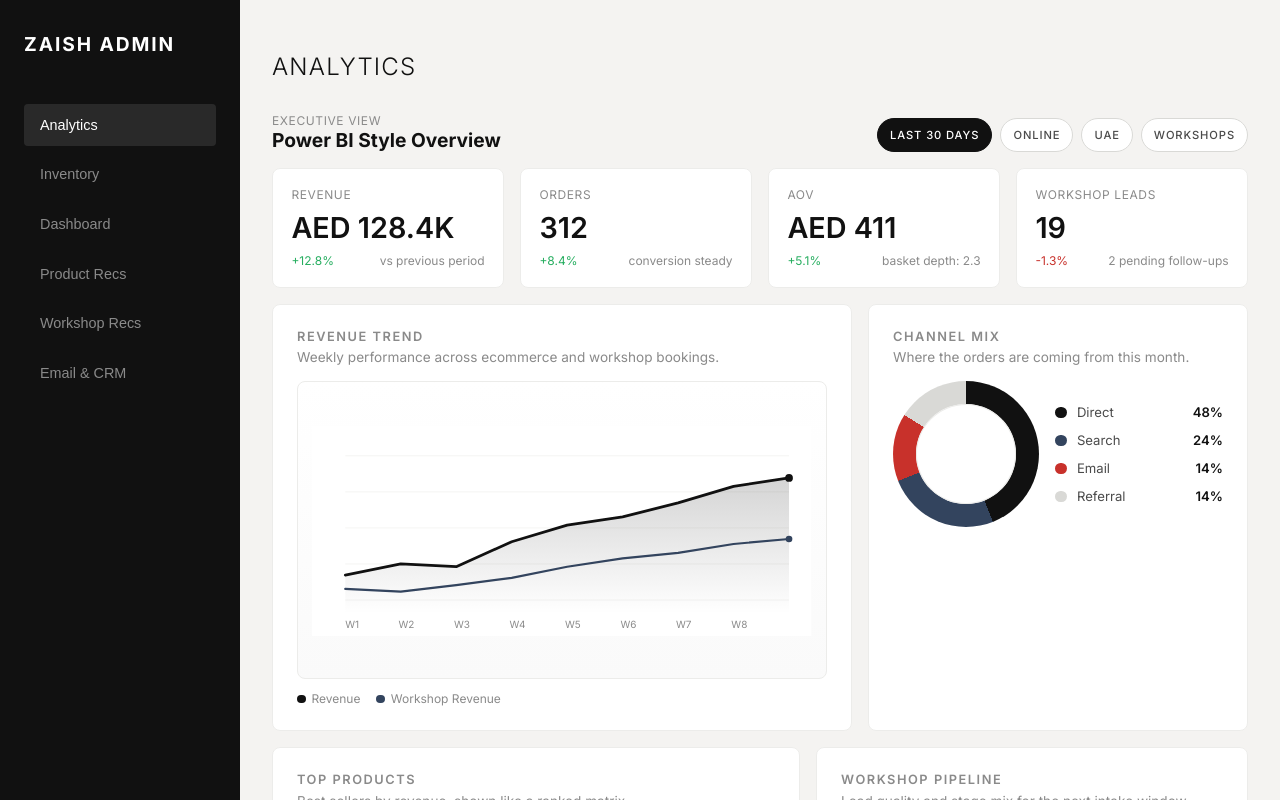
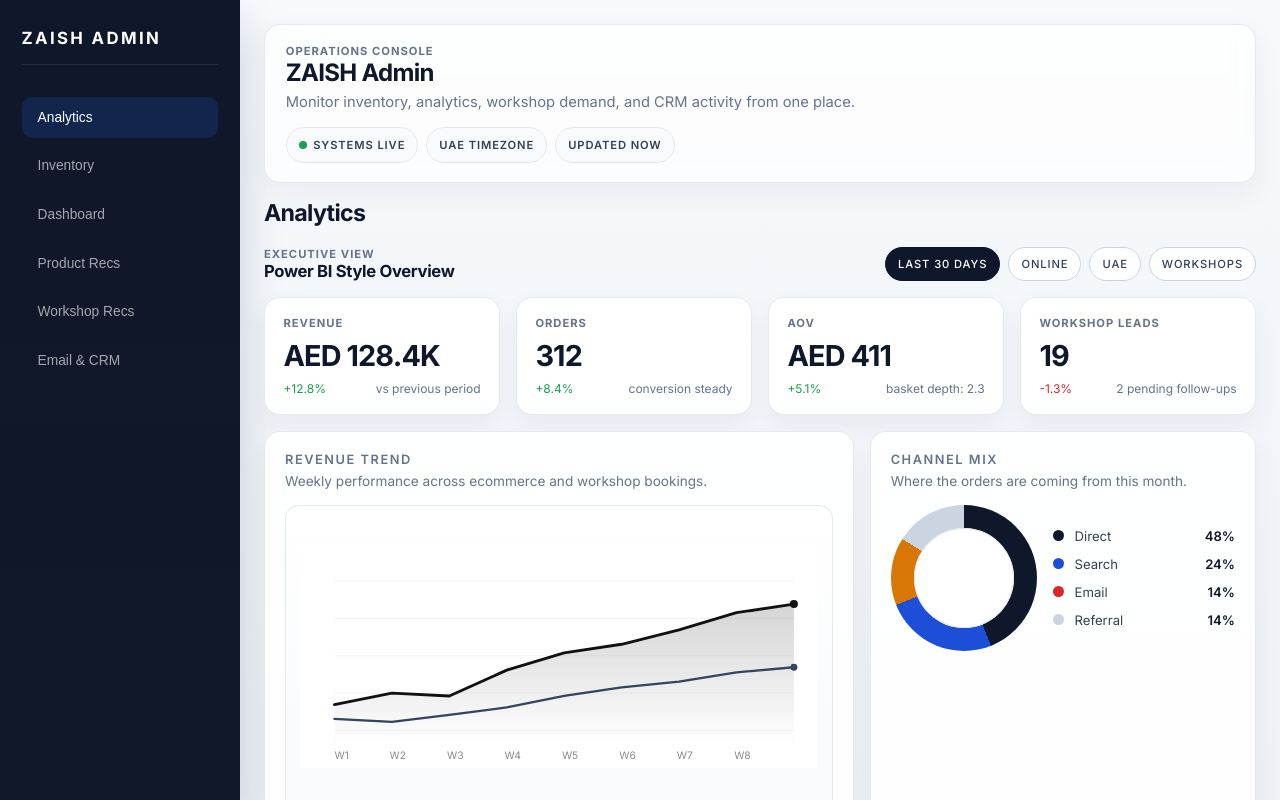
Before and after one commit to MohamedAtiyah/ISIT224_Zaish, a plain HTML site: page admin.html in a window 1280 px wide. Drawn offline with Linux system fonts and the light colour scheme.

Commit message:
Modernize admin UI

```diff
--- a/admin.html
+++ b/admin.html
@@ -8,16 +8,18 @@
 <link href="https://fonts.googleapis.com/css2?family=Inter:wght@300;400;500;600;700&display=swap" rel="stylesheet">
 <style>
   :root {
-    --ink: #111111;
-    --grey-700: #4a4a4a;
-    --grey-500: #8a8a8a;
-    --grey-300: #d9d9d6;
-    --grey-150: #ececea;
-    --grey-100: #f4f3f1;
+    --ink: #0f172a;
+    --grey-700: #334155;
+    --grey-500: #64748b;
+    --grey-300: #cbd5e1;
+    --grey-150: #e5e7eb;
+    --grey-100: #f8fafc;
     --white: #ffffff;
-    --red: #c8312b;
-    --denim: #33445e;
-    --green: #27ae60;
+    --red: #dc2626;
+    --denim: #1d4ed8;
+    --green: #16a34a;
+    --amber: #d97706;
+    --bg: #eef2f7;
     --sidebar-width: 240px;
   }
 
@@ -25,28 +27,32 @@
   body {
     margin: 0;
     font-family: 'Inter', sans-serif;
-    background: var(--grey-100);
+    background: linear-gradient(180deg, #f7f9fc 0%, var(--bg) 100%);
     color: var(--ink);
     display: flex;
     height: 100vh;
     overflow: hidden;
+    -webkit-font-smoothing: antialiased;
   }
 
   /* SIDEBAR */
   .sidebar {
     width: var(--sidebar-width);
-    background: var(--ink);
+    background: linear-gradient(180deg, #0f172a 0%, #111827 100%);
     color: var(--white);
     display: flex;
     flex-direction: column;
-    padding: 2rem 1.5rem;
+    padding: 1.75rem 1.35rem;
     flex-shrink: 0;
+    box-shadow: 1px 0 0 rgba(255,255,255,.04), 0 20px 40px rgba(15,23,42,.18);
   }
   .sidebar-logo {
     font-weight: 700;
-    letter-spacing: 0.1em;
-    font-size: 1.2rem;
-    margin-bottom: 3rem;
+    letter-spacing: 0.14em;
+    font-size: 1.05rem;
+    margin-bottom: 2rem;
+    padding-bottom: 1rem;
+    border-bottom: 1px solid rgba(255,255,255,.08);
   }
   .nav-tabs {
     list-style: none;
@@ -60,21 +66,21 @@
     width: 100%;
     background: transparent;
     border: none;
-    color: var(--grey-500);
+    color: rgba(255,255,255,.62);
     text-align: left;
     padding: 0.8rem 1rem;
-    font-size: 0.9rem;
+    font-size: 0.86rem;
     cursor: pointer;
-    border-radius: 4px;
+    border-radius: 10px;
     transition: all 0.2s;
   }
   .nav-btn:hover {
     color: var(--white);
-    background: rgba(255,255,255,0.05);
+    background: rgba(255,255,255,0.06);
   }
   .nav-btn.active {
     color: var(--white);
-    background: rgba(255,255,255,0.1);
+    background: rgba(37,99,235,0.18);
     font-weight: 500;
   }
 
@@ -82,8 +88,62 @@
   .main-content {
     flex-grow: 1;
     overflow-y: auto;
-    padding: 2rem;
+    padding: 1.5rem;
     position: relative;
+  }
+  .page-header {
+    display: flex;
+    justify-content: space-between;
+    align-items: flex-end;
+    gap: 1rem;
+    flex-wrap: wrap;
+    margin-bottom: 1rem;
+    padding: 1.2rem 1.3rem;
+    background: rgba(255,255,255,.72);
+    backdrop-filter: blur(10px);
+    border: 1px solid rgba(226,232,240,.9);
+    border-radius: 16px;
+    box-shadow: 0 10px 30px rgba(15,23,42,.05);
+  }
+  .page-title {
+    margin: 0;
+    font-size: 1.5rem;
+    font-weight: 650;
+    letter-spacing: -0.03em;
+    text-transform: none;
+  }
+  .page-copy {
+    margin: 0.35rem 0 0;
+    max-width: 44rem;
+    color: var(--grey-500);
+    font-size: 0.92rem;
+  }
+  .page-status {
+    display: flex;
+    gap: 0.5rem;
+    flex-wrap: wrap;
+    align-items: center;
+  }
+  .status-chip {
+    display: inline-flex;
+    align-items: center;
+    gap: 0.4rem;
+    min-height: 2.25rem;
+    padding: 0.35rem 0.75rem;
+    border-radius: 999px;
+    background: var(--grey-100);
+    border: 1px solid var(--grey-150);
+    color: var(--grey-700);
+    font-size: 0.7rem;
+    letter-spacing: 0.08em;
+    text-transform: uppercase;
+    font-weight: 600;
+  }
+  .status-dot {
+    width: 0.5rem;
+    height: 0.5rem;
+    border-radius: 50%;
+    background: var(--green);
   }
   .panel {
     display: none;
@@ -97,14 +157,20 @@
     to { opacity: 1; transform: translateY(0); }
   }
 
-  h1 { font-weight: 300; text-transform: uppercase; letter-spacing: 0.05em; margin-bottom: 2rem; }
-  h2 { font-size: 1.2rem; margin-bottom: 1.5rem; }
+  h1 { font-weight: 650; letter-spacing: -0.03em; margin: 0 0 1.25rem; font-size: 1.45rem; }
+  h2 { font-size: 1.04rem; margin-bottom: 1.1rem; font-weight: 650; letter-spacing: -0.02em; }
 
   /* CARDS & GRID */
-  .grid { display: grid; grid-template-columns: repeat(auto-fit, minmax(240px, 1fr)); gap: 1.5rem; margin-bottom: 2rem; }
-  .card { background: var(--white); padding: 1.5rem; border-radius: 8px; border: 1px solid var(--grey-150); }
-  .kpi-val { font-size: 1.8rem; font-weight: 600; margin: 0.5rem 0; }
-  .kpi-label { font-size: 0.75rem; text-transform: uppercase; color: var(--grey-500); letter-spacing: 0.05em; }
+  .grid { display: grid; grid-template-columns: repeat(auto-fit, minmax(240px, 1fr)); gap: 1rem; margin-bottom: 1rem; }
+  .card {
+    background: rgba(255,255,255,.92);
+    padding: 1.25rem;
+    border-radius: 16px;
+    border: 1px solid rgba(226,232,240,.9);
+    box-shadow: 0 12px 28px rgba(15,23,42,.05);
+  }
+  .kpi-val { font-size: 1.8rem; font-weight: 700; margin: 0.45rem 0; letter-spacing: -0.03em; }
+  .kpi-label { font-size: 0.7rem; text-transform: uppercase; color: var(--grey-500); letter-spacing: 0.09em; font-weight: 700; }
 
   /* ANALYTICS */
   .analytics-toolbar {
@@ -147,10 +213,11 @@
     margin-bottom: 1rem;
   }
   .metric-card {
-    background: var(--white);
-    border: 1px solid var(--grey-150);
-    border-radius: 8px;
+    background: rgba(255,255,255,.94);
+    border: 1px solid rgba(226,232,240,.9);
+    border-radius: 16px;
     padding: 1.15rem;
+    box-shadow: 0 12px 28px rgba(15,23,42,.05);
   }
   .metric-meta {
     display: flex;
@@ -185,9 +252,9 @@
   .chart-wrap {
     width: 100%;
     aspect-ratio: 16 / 9;
-    border: 1px solid var(--grey-150);
-    border-radius: 8px;
-    background: linear-gradient(180deg, #ffffff 0%, #fafafa 100%);
+    border: 1px solid rgba(226,232,240,.9);
+    border-radius: 14px;
+    background: linear-gradient(180deg, #ffffff 0%, #f8fafc 100%);
     padding: 0.9rem;
   }
   .trend-svg {
@@ -244,7 +311,7 @@
     align-items: center;
     padding: 0.22rem 0.55rem;
     border-radius: 999px;
-    background: var(--grey-100);
+    background: #eff6ff;
     color: var(--grey-700);
     font-size: 0.68rem;
     letter-spacing: 0.06em;
@@ -261,7 +328,7 @@
     width: 146px;
     aspect-ratio: 1;
     border-radius: 50%;
-    background: conic-gradient(var(--ink) 0 44%, var(--denim) 44% 69%, var(--red) 69% 84%, var(--grey-300) 84% 100%);
+    background: conic-gradient(var(--ink) 0 44%, var(--denim) 44% 69%, var(--amber) 69% 84%, var(--grey-300) 84% 100%);
     position: relative;
     flex-shrink: 0;
   }
@@ -307,7 +374,7 @@
   }
   .bar-fill { height: 100%; background: var(--ink); }
   .bar-fill.denim { background: var(--denim); }
-  .bar-fill.red { background: var(--red); }
+  .bar-fill.red { background: var(--amber); }
   .insight-list {
     display: flex;
     flex-direction: column;
@@ -430,7 +497,7 @@
     background: var(--ink);
   }
   .bar-mini-fill.denim { background: var(--denim); }
-  .bar-mini-fill.red { background: var(--red); }
+  .bar-mini-fill.red { background: var(--amber); }
   .inventory-actions {
     display: flex;
     gap: 0.5rem;
@@ -520,6 +587,19 @@
 </aside>
 
 <main class="main-content">
+
+  <header class="page-header">
+    <div>
+      <div class="kpi-label">Operations Console</div>
+      <h1 class="page-title">ZAISH Admin</h1>
+      <p class="page-copy">Monitor inventory, analytics, workshop demand, and CRM activity from one place.</p>
+    </div>
+    <div class="page-status" aria-label="System status">
+      <span class="status-chip"><span class="status-dot"></span>Systems live</span>
+      <span class="status-chip">UAE timezone</span>
+      <span class="status-chip">Updated now</span>
+    </div>
+  </header>
 
   <!-- ANALYTICS -->
   <section id="analytics" class="panel active">
```
